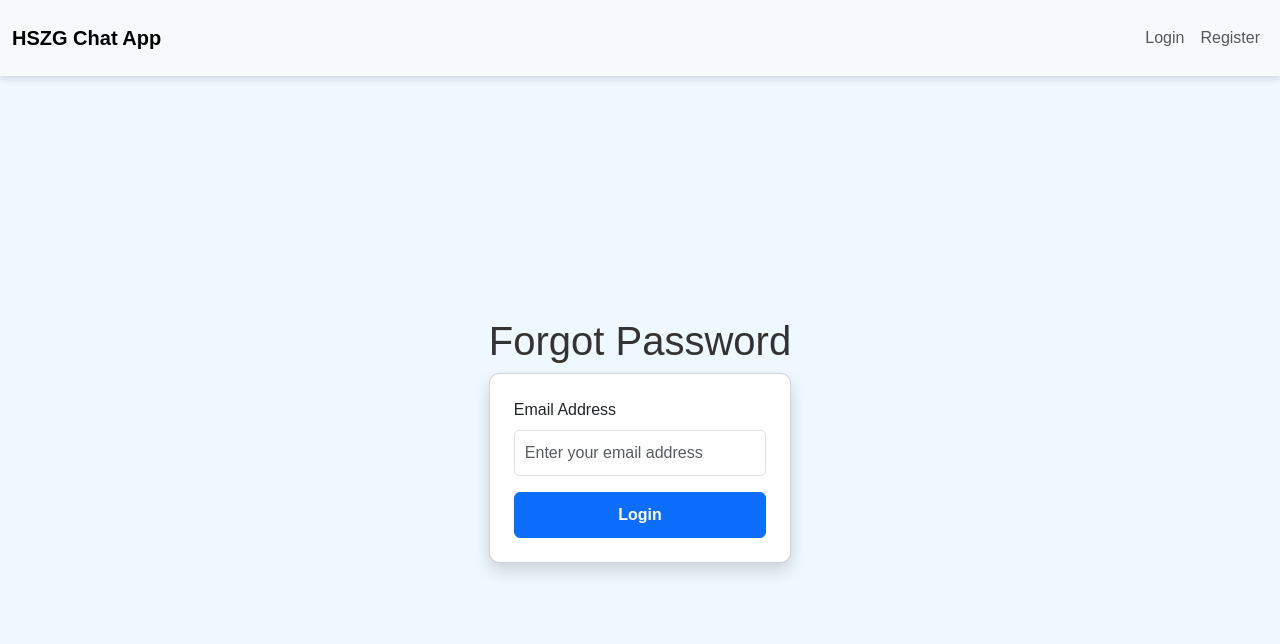
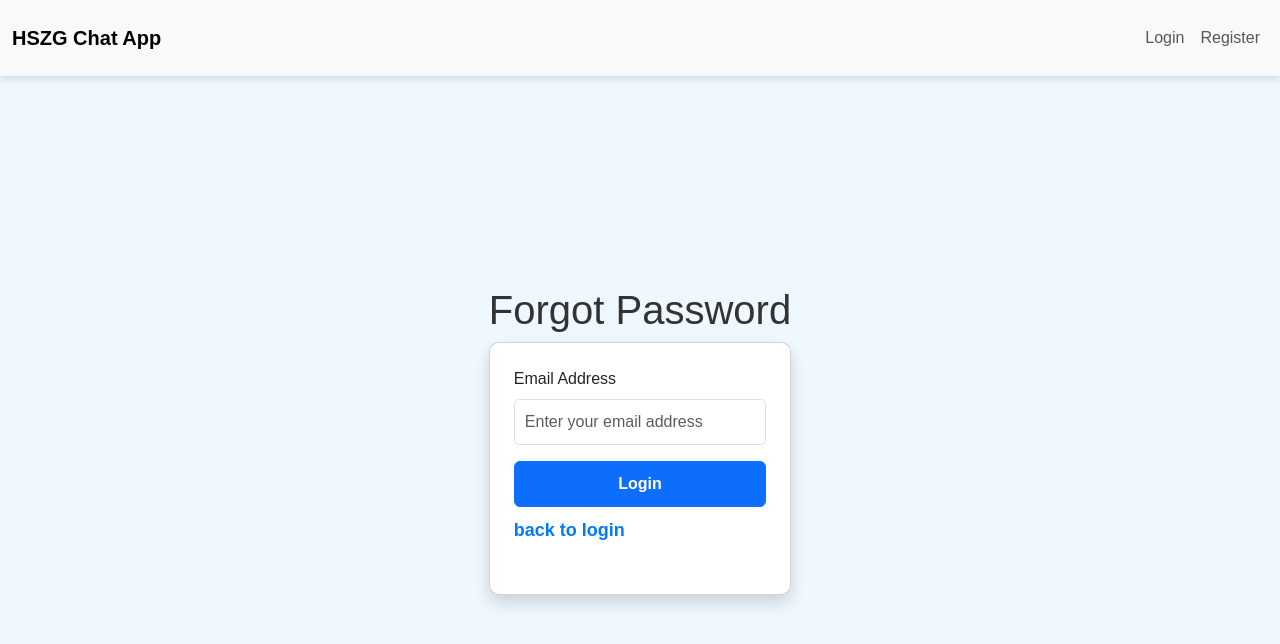
Before and after one commit to NiklasKaulfers/Chat-App-Angular, an Angular app: page /forgotPassword in a window 1280 px wide. Shown: the top 644 px of the page. Built offline with nearby package versions, Linux system fonts and the light colour scheme.

Commit message:
bug fixes for button not being usable

```diff
--- a/src/app/components/forgot-password/forgot-password.component.html
+++ b/src/app/components/forgot-password/forgot-password.component.html
@@ -18,5 +18,8 @@
     <p *ngIf="requestSent" class="mt-3 text-center fw-bold text-danger">
       {{ requestState }}
     </p>
+    <p>
+      <a routerLink="/login">back to login</a>
+    </p>
   </div>
 </div>
--- a/src/app/components/register/register.component.html
+++ b/src/app/components/register/register.component.html
@@ -63,7 +63,7 @@
       </div>
     </div>
 
-    <button type="submit" class="btn btn-primary btn-register w-100" [disabled]="registerForm.invalid || buttonPressed">
+    <button type="submit" class="btn btn-primary btn-register w-100" [disabled]="registerForm.invalid">
       Register
     </button>
 
--- a/src/app/components/register/register.component.ts
+++ b/src/app/components/register/register.component.ts
@@ -12,7 +12,6 @@ import {NgClass} from '@angular/common';
   ]
 })
 export class RegisterComponent {
-  buttonPressed = false;
   userInfo: string = "";
   userName: string = "";
   email: string = "";
@@ -25,7 +24,6 @@ export class RegisterComponent {
   };
 
   createUser = async (): Promise<void> => {
-    this.buttonPressed = true;
 
     if (!this.userName) {
       this.userInfo = "Your username is required";
```
Also changed, not shown: src/app/components/forgot-password/forgot-password.component.ts (+6 -4 lines).
